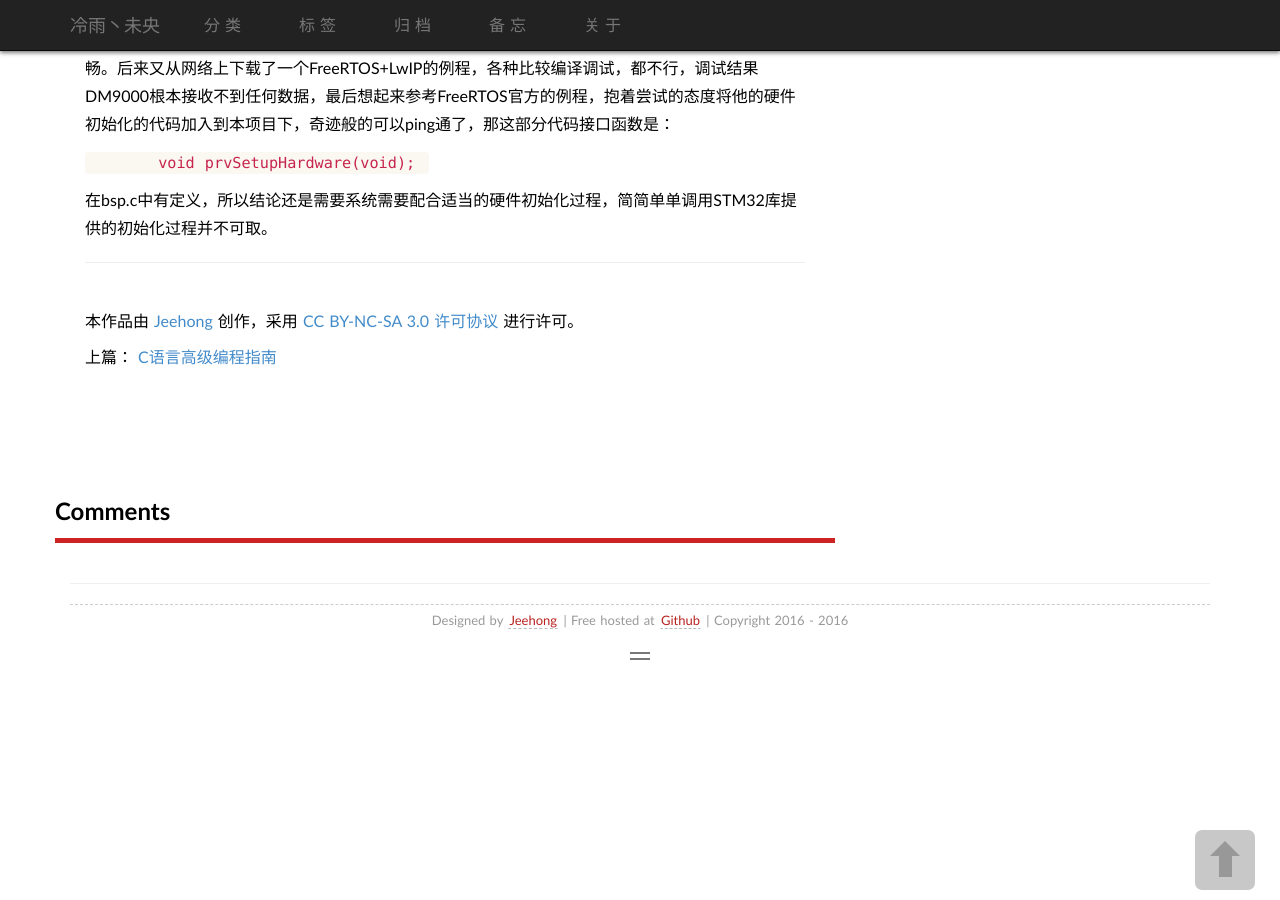
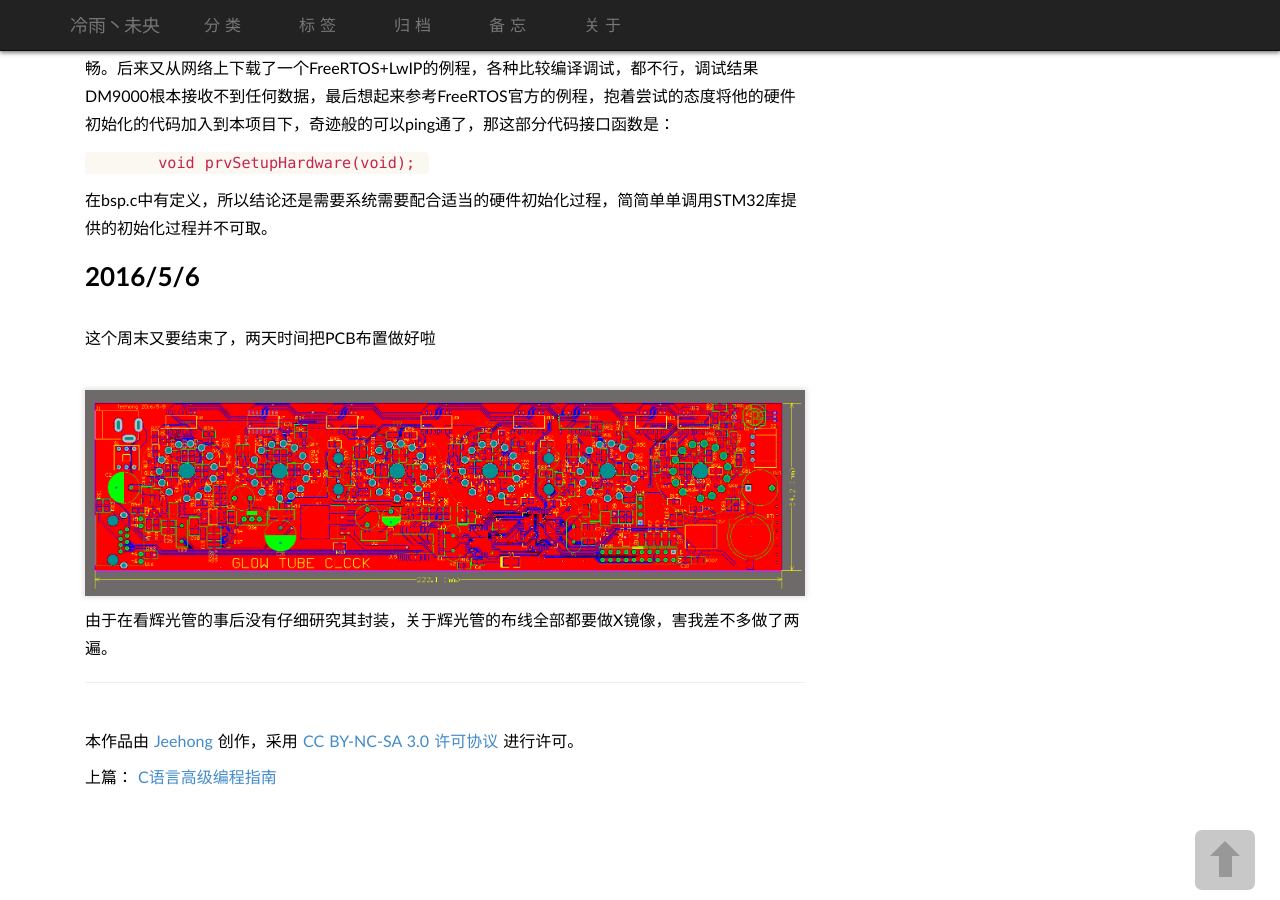
Before and after one commit to jeehong/jeehong.github.io, a Jekyll site: the page built from _posts/2016-04-20-project-glow-tube-clock.md, in a window 1280 px wide and 900 px high, scrolled down 6553 px. Built offline with Jekyll 4.4.1, drawn with Linux system fonts in a browser that asks for light colours; some web fonts are replaced; a script that is not in the unit is left out; comment, search, counter and statistics services are not loaded; some of the changed text lies outside the part shown.

Commit message:
博文辉光管添加5/8的日志

```diff
--- a/_posts/2016-04-20-project-glow-tube-clock.md
+++ b/_posts/2016-04-20-project-glow-tube-clock.md
@@ -100,3 +100,8 @@ while(1)
 <p>这个东西苦恼了很多天，我有运行正常裸奔的LwIP的源码，最开始移植进入FreeRTOS时网络总是不通畅。后来又从网络上下载了一个FreeRTOS+LwIP的例程，各种比较编译调试，都不行，调试结果DM9000根本接收不到任何数据，最后想起来参考FreeRTOS官方的例程，抱着尝试的态度将他的硬件初始化的代码加入到本项目下，奇迹般的可以ping通了，那这部分代码接口函数是：</p>
 <code>	void prvSetupHardware(void); </code>
 <p>在bsp.c中有定义，所以结论还是需要系统需要配合适当的硬件初始化过程，简简单单调用STM32库提供的初始化过程并不可取。</p>
+
+## 2016/5/6 ##
+<p>这个周末又要结束了，两天时间把PCB布置做好啦</p>
+<br />![image1](/images/glow-tube-clock-img/glow-tube-clock-img08.png)<br />
+<p>由于在看辉光管的事后没有仔细研究其封装，关于辉光管的布线全部都要做X镜像，害我差不多做了两遍。</p>
```
Also changed, not shown: other parts of _posts/2016-04-20-project-glow-tube-clock.md (+1 -1 lines), images/glow-tube-clock-img/glow-tube-clock-img08.png (added).
